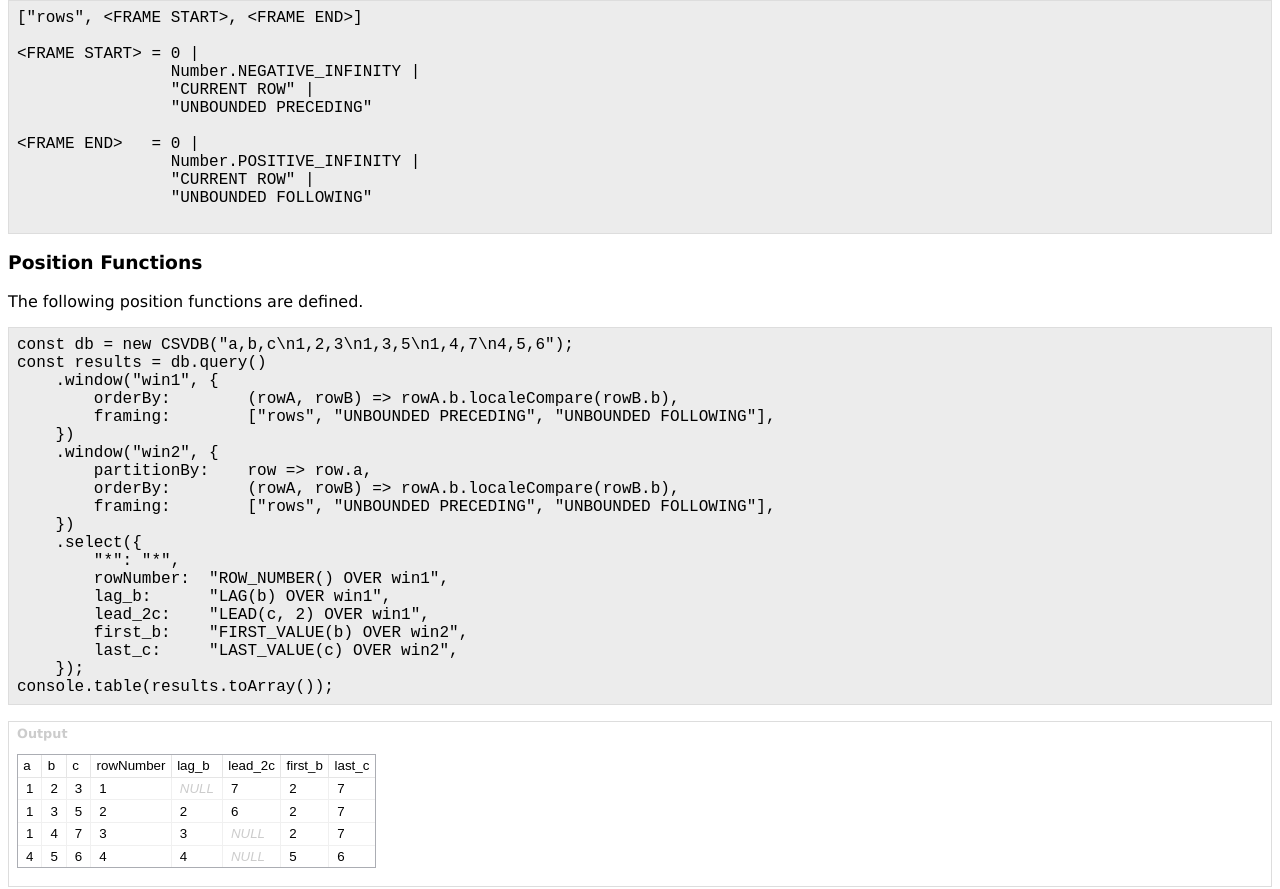
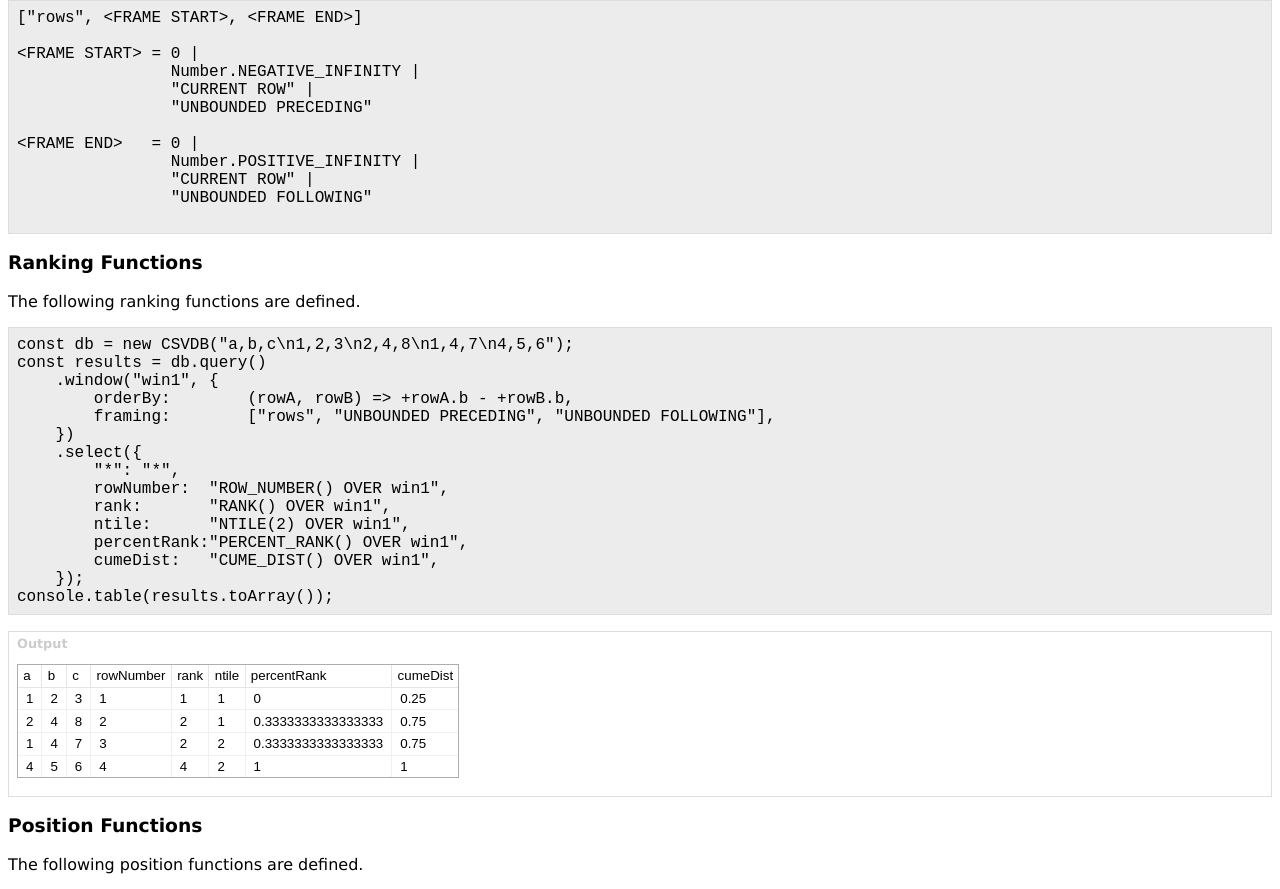
Before and after one commit to IJMacD/csvdb.js, a website: page features.html in a window 1280 px wide. Shown: the part 9365-10254 px from the top of the page. Drawn offline with Linux system fonts and the light colour scheme.

Commit message:
Add ranking (analytical) functions

```diff
--- a/csvdb.js
+++ b/csvdb.js
@@ -448,8 +448,49 @@ class CSVDBQuery {
                     else if (fnName === "ROW_NUMBER") {
                         value = rows.indexOf(sourceRow) + 1;
                     }
+                    else {
+                        orderByCheck(windowSpec, fnName);
+
+                        if (fnName === "RANK") {
+                            const index = rows.indexOf(sourceRow);
+                            let i = index - 1;
+                            for (; i > 0; i--) {
+                                // @ts-ignore
+                                const order = windowSpec.orderBy(rows[i], sourceRow);
+                                if (order !== 0) break;
+                            }
+                            value = i + 2;
+                        }
+                        else if (fnName === "NTILE") {
+                            const index = rows.indexOf(sourceRow);
+                            value = Math.floor(+args[0] * index / rows.length) + 1;
+                        }
+                        else if (fnName === "PERCENT_RANK") {
+                            if (rows.length === 1) {
+                                value = 0;
+                            }
+                            else {
+                                const index = rows.indexOf(sourceRow);
+                                let i = index - 1;
+                                for (; i > 0; i--) {
+                                    // @ts-ignore
+                                    const order = windowSpec.orderBy(rows[i], sourceRow);
+                                    if (order !== 0) break;
+                                }
+                                value = (i + 1) / (rows.length - 1);
+                            }
+                        }
+                        else if (fnName === "CUME_DIST") {
+                            const index = rows.indexOf(sourceRow);
+                            let i = index + 1;
+                            for (; i < rows.length; i++) {
+                                // @ts-ignore
+                                const order = windowSpec.orderBy(rows[i], sourceRow);
+                                if (order !== 0) break;
+                            }
+                            value = i / rows.length;
+                        }
                         else if (fnName === "LEAD") {
-                        orderByCheck(windowSpec, "LEAD");
                             const index = rows.indexOf(sourceRow);
                             let delta = 1;
                             if (args.length > 1)
@@ -457,7 +498,6 @@ class CSVDBQuery {
                             value = values[index + delta] || null;
                         }
                         else if (fnName === "LAG") {
-                        orderByCheck(windowSpec, "LAG");
                             let delta = 1;
                             if (args.length > 1)
                                 delta = +args[1];
@@ -465,24 +505,25 @@ class CSVDBQuery {
                             value = values[index - delta] || null;
                         }
                         else if (fnName === "FIRST_VALUE") {
-                        orderByCheck(windowSpec, "FIRST_VALUE");
                             value = values[0];
                         }
                         else if (fnName === "LAST_VALUE") {
-                        orderByCheck(windowSpec, "LAST_VALUE");
                             value = values[values.length - 1];
+                        }
                     }
 
                     out[alias] = value;
                 }
                 else if (sourceRow) {
                     if (col === "*") {
-                        if (alias === "*") {
-                            Object.assign(out, sourceRow);
-                        }
-                        else {
-                            Object.assign(out, Object.fromEntries(Object.entries(sourceRow).map(([key,value]) => [`${alias}${key}`,value])));
-                        }
+                        Object.assign(out,
+                            (alias === "*") ?
+                                sourceRow :
+                                Object.fromEntries(
+                                    Object.entries(sourceRow)
+                                        .map(([key,value]) => [`${alias}${key}`,value])
+                                )
+                        );
                     }
                     else {
                         out[alias] = sourceRow[col];
--- a/features.html
+++ b/features.html
@@ -644,6 +644,43 @@ console.table(results.toArray());</code></p>
                 "UNBOUNDED FOLLOWING"</code>
             </p>
 
+            <h3>Ranking Functions</h3>
+            <p>The following ranking functions are defined.</p>
+            <p class="code"><code>const db = new CSVDB("a,b,c\n1,2,3\n2,4,8\n1,4,7\n4,5,6");
+const results = db.query()
+    .window("win1", {
+        orderBy:        (rowA, rowB) => +rowA.b - +rowB.b,
+        framing:        ["rows", "UNBOUNDED PRECEDING", "UNBOUNDED FOLLOWING"],
+    })
+    .select({
+        "*": "*",
+        rowNumber:  "ROW_NUMBER() OVER win1",
+        rank:       "RANK() OVER win1",
+        ntile:      "NTILE(2) OVER win1",
+        percentRank:"PERCENT_RANK() OVER win1",
+        cumeDist:   "CUME_DIST() OVER win1",
+    });
+console.table(results.toArray());</code></p>
+            <output id="output-ranking"></output>
+            <script type="module">
+                import { CSVDB } from "./csvdb.js";
+                const db = new CSVDB("a,b,c\n1,2,3\n2,4,8\n1,4,7\n4,5,6");
+                const results = db.query()
+                    .window("win1", {
+                        orderBy:        (rowA, rowB) => +rowA.b - +rowB.b,
+                        framing:        ["rows", "UNBOUNDED PRECEDING", "UNBOUNDED FOLLOWING"],
+                    })
+                    .select({
+                        "*": "*",
+                        rowNumber:  "ROW_NUMBER() OVER win1",
+                        rank:       "RANK() OVER win1",
+                        ntile:      "NTILE(2) OVER win1",
+                        percentRank:"PERCENT_RANK() OVER win1",
+                        cumeDist:   "CUME_DIST() OVER win1",
+                    });
+                output("#output-ranking", results);
+            </script>
+
             <h3>Position Functions</h3>
             <p>The following position functions are defined.</p>
             <p class="code"><code>const db = new CSVDB("a,b,c\n1,2,3\n1,3,5\n1,4,7\n4,5,6");
@@ -659,7 +696,6 @@ const results = db.query()
     })
     .select({
         "*": "*",
-        rowNumber:  "ROW_NUMBER() OVER win1",
         lag_b:      "LAG(b) OVER win1",
         lead_2c:    "LEAD(c, 2) OVER win1",
         first_b:    "FIRST_VALUE(b) OVER win2",
@@ -682,7 +718,6 @@ console.table(results.toArray());</code></p>
                     })
                     .select({
                         "*": "*",
-                        rowNumber:  "ROW_NUMBER() OVER win1",
                         lag_b:      "LAG(b) OVER win1",
                         lead_2c:    "LEAD(c, 2) OVER win1",
                         first_b:    "FIRST_VALUE(b) OVER win2",
```
Lines whose indentation alone changed are shown as unchanged.
